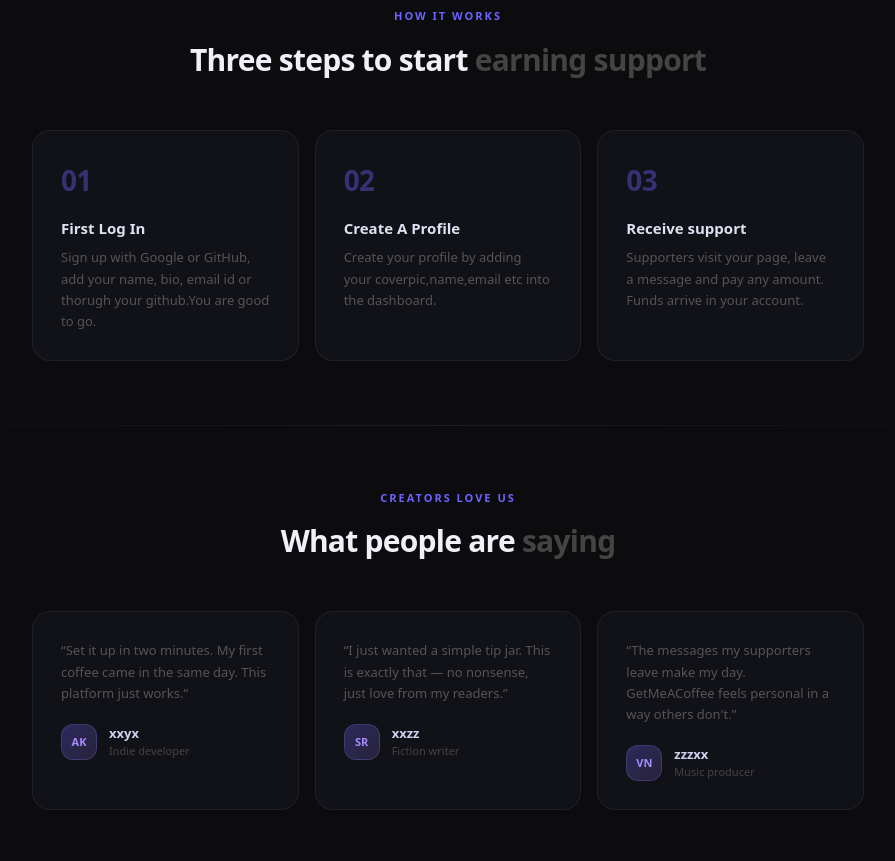
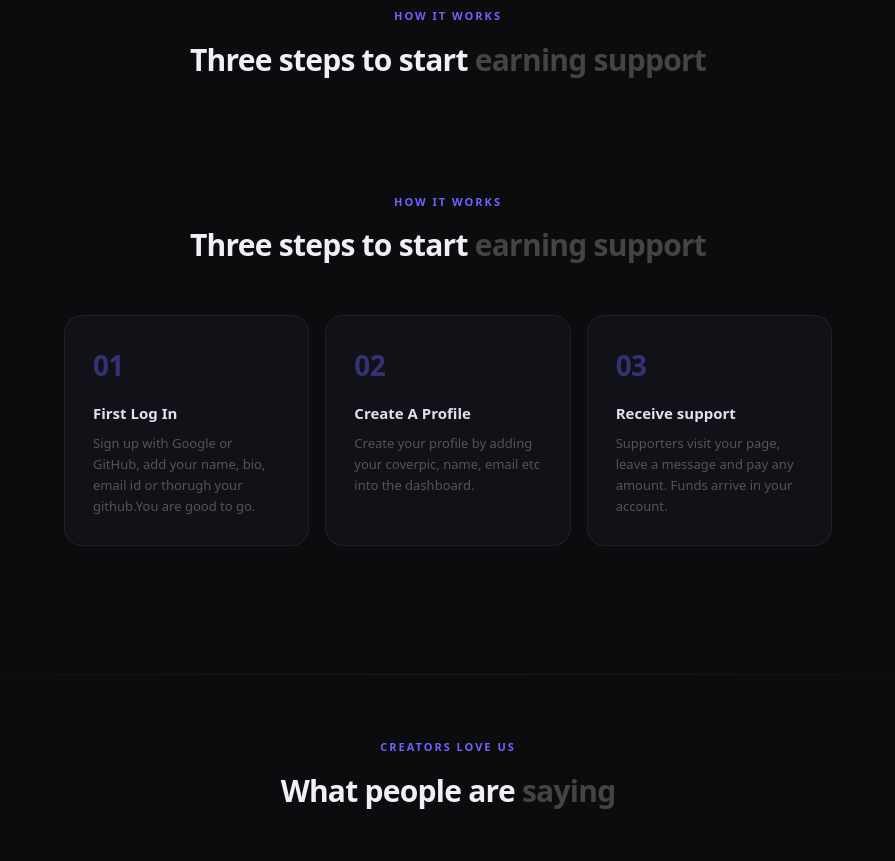
Before and after one commit to ayushsareen793/GetMeACOFFEE-A-Creator-Funding-Platform, a Next.js app: page /about in a window 1280 px wide. Shown: the part 1800-2661 px from the top of the page, without its empty margins (192-1087 px from the left). Built offline with nearby package versions, Linux system fonts and the light colour scheme; no server answers.

Commit message:
change in aboutpage

```diff
--- a/app/about/page.js
+++ b/app/about/page.js
@@ -93,7 +93,7 @@ const AboutPage = () => {
             { icon: 'https://img.icons8.com/color/48/paint-palette.png', title: 'Beautiful Pages', desc: 'Customise your profile, cover photo, and bio. Your page, your vibe.' },
             { icon: 'https://img.icons8.com/color/48/combo-chart.png', title: 'Dashboard', desc: 'Create profile,add cover pic and supporter in one clean dashboard.' },
             { icon: 'https://img.icons8.com/color/48/lock-2.png', title: 'Secure & Private', desc: 'OAuth login, encrypted sessions — your data is always safe with us.' },
-            { icon: 'https://img.icons8.com/color/48/lightning-bolt.png', title: 'Instant Setup', desc: 'Sign up, personalise,using your github account.'},
+            { icon: 'https://img.icons8.com/color/48/lightning-bolt.png', title: 'Instant Setup', desc: 'Sign up, personalise,using your github account.' },
             { icon: 'https://img.icons8.com/color/48/nothing-found.png', title: 'No Platform Cut', desc: 'Every rupee your supporter sends goes straight to you. Always.' },
           ].map((item, i) => (
             <div key={i} className="bg-[#111118] border border-white/6 hover:border-[#a78bfa]/20 hover:bg-[#13131e] hover:-translate-y-1 rounded-[18px] p-7 text-center transition-all duration-250">
@@ -117,19 +117,35 @@ const AboutPage = () => {
           Three steps to start <span className="text-[#444]">earning support</span>
         </h2>
 
-        <div className="grid grid-cols-3 gap-4">
-          {[
-            { num: '01', title: 'First Log In', desc: 'Sign up with Google or GitHub, add your name, bio, email id or thorugh your github.You are good to go.' },
-            { num: '02', title: 'Create A Profile', desc: 'Create your profile by adding your coverpic,name,email etc into the dashboard.' },
-            { num: '03', title: 'Receive support', desc: 'Supporters visit your page, leave a message and pay any amount. Funds arrive in your account.' },
-          ].map((step, i) => (
-            <div key={i} className="bg-[#111118] border border-white/6 hover:border-[#a78bfa]/20 hover:bg-[#13131e] hover:-translate-y-1 rounded-[18px] p-7 transition-all duration-250">
-              <div className="text-[#6c63ff]/40 font-extrabold text-[28px] tracking-tight mb-4">{step.num}</div>
-              <h3 className="font-bold text-[15px] text-[#e0e0f0] mb-2">{step.title}</h3>
-              <p className="text-[13px] text-[#555] leading-relaxed">{step.desc}</p>
+        {/* How it works */}
+        <div className="max-w-4xl mx-auto px-8 py-16">
+          <p className="text-center text-[11px] font-bold uppercase tracking-[2px] text-[#6c63ff] mb-3">How it works</p>
+          <h2 className="text-center text-[30px] font-extrabold tracking-tight text-[#f0f0f8] mb-12">
+            Three steps to start <span className="text-[#444]">earning support</span>
+          </h2>
+
+          <div className="grid grid-cols-3 gap-4">
+            <div className="bg-[#111118] border border-white/6 hover:border-[#a78bfa]/20 hover:bg-[#13131e] hover:-translate-y-1 rounded-[18px] p-7 transition-all duration-250">
+              <div className="text-[#6c63ff]/40 font-extrabold text-[28px] tracking-tight mb-4">01</div>
+              <h3 className="font-bold text-[15px] text-[#e0e0f0] mb-2">First Log In</h3>
+              <p className="text-[13px] text-[#555] leading-relaxed">Sign up with Google or GitHub, add your name, bio, email id or thorugh your github.You are good to go.</p>
             </div>
-          ))}
+
+            <div className="bg-[#111118] border border-white/6 hover:border-[#a78bfa]/20 hover:bg-[#13131e] hover:-translate-y-1 rounded-[18px] p-7 transition-all duration-250">
+              <div className="text-[#6c63ff]/40 font-extrabold text-[28px] tracking-tight mb-4">02</div>
+              <h3 className="font-bold text-[15px] text-[#e0e0f0] mb-2">Create A Profile</h3>
+              <p className="text-[13px] text-[#555] leading-relaxed">Create your profile by adding your coverpic, name, email etc into the dashboard.</p>
+            </div>
+
+            <div className="bg-[#111118] border border-white/6 hover:border-[#a78bfa]/20 hover:bg-[#13131e] hover:-translate-y-1 rounded-[18px] p-7 transition-all duration-250">
+              <div className="text-[#6c63ff]/40 font-extrabold text-[28px] tracking-tight mb-4">03</div>
+              <h3 className="font-bold text-[15px] text-[#e0e0f0] mb-2">Receive support</h3>
+              <p className="text-[13px] text-[#555] leading-relaxed">Supporters visit your page, leave a message and pay any amount. Funds arrive in your account.</p>
+            </div>
+          </div>
         </div>
+
+
       </div>
 
       {/* Divider */}
```
